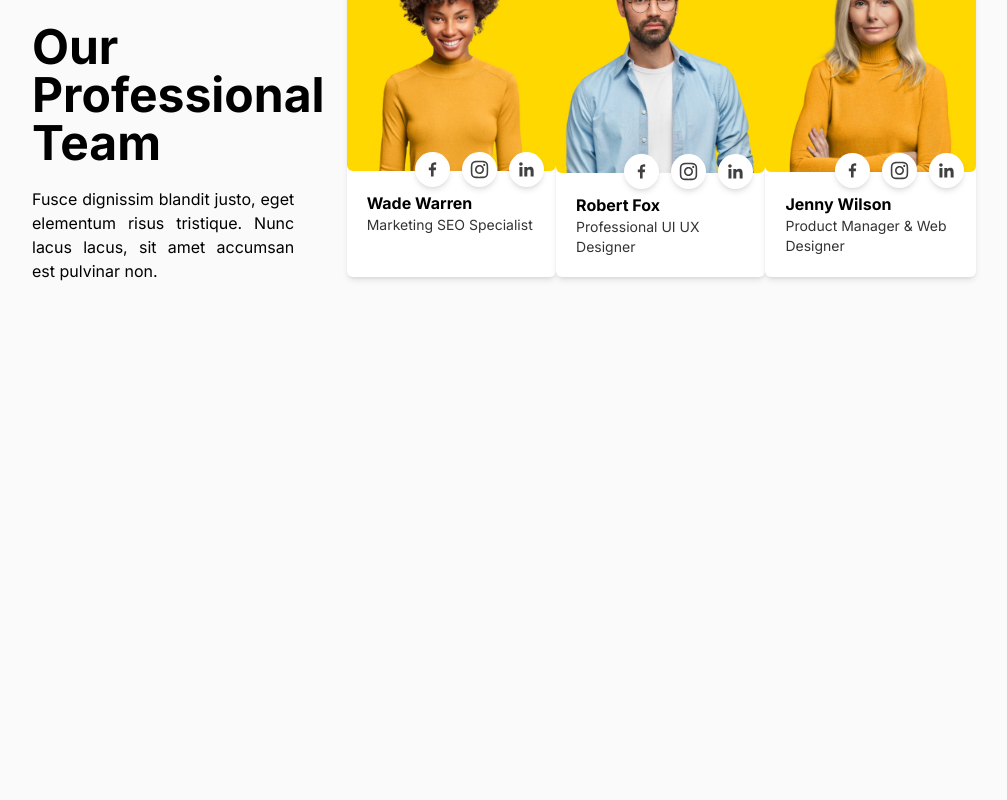
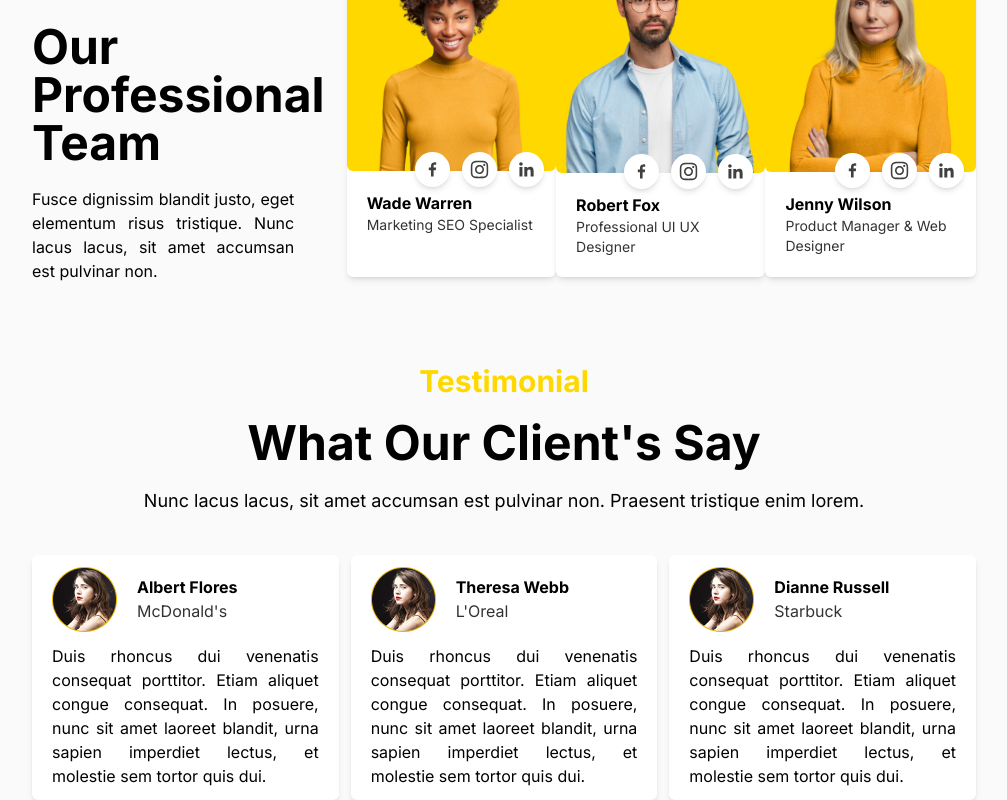
Before and after one commit to dennyshuda/agency, a React (Vite) app: page / in a window 1280 px wide. Shown: the part 4960-5760 px from the top of the page, without its empty margins (136-1143 px from the left). Before the commit the page ends 5283 px from the top, so only its background shows below. Built offline with nearby package versions, Linux system fonts and the light colour scheme.

Commit message:
feat: create testimonial

```diff
--- a/src/App.tsx
+++ b/src/App.tsx
@@ -5,6 +5,7 @@ import Price from "./components/Price";
 import Project from "./components/Project";
 import Services from "./components/Services";
 import Team from "./components/Team";
+import Testimonial from "./components/Testimonial";
 
 function App() {
   return (
@@ -16,6 +17,7 @@ function App() {
         <Project />
         <Price />
         <Team />
+        <Testimonial />
       </Layout>
     </div>
   );
--- /dev/null
+++ b/src/components/Testimonial.tsx
@@ -0,0 +1,61 @@
+export default function Testimonial() {
+  const clients = [
+    {
+      name: "Albert Flores",
+      image: "./testimonial/person.png",
+      company: "McDonald's",
+      comment:
+        "Duis rhoncus dui venenatis consequat porttitor. Etiam aliquet congue consequat. In posuere, nunc sit amet laoreet blandit, urna sapien imperdiet lectus, et molestie sem tortor quis dui.",
+    },
+    {
+      name: "Theresa Webb",
+      image: "./testimonial/person.png",
+      company: "L'Oreal",
+      comment:
+        "Duis rhoncus dui venenatis consequat porttitor. Etiam aliquet congue consequat. In posuere, nunc sit amet laoreet blandit, urna sapien imperdiet lectus, et molestie sem tortor quis dui.",
+    },
+    {
+      name: "Dianne Russell",
+      image: "./testimonial/person.png",
+      company: "Starbuck",
+      comment:
+        "Duis rhoncus dui venenatis consequat porttitor. Etiam aliquet congue consequat. In posuere, nunc sit amet laoreet blandit, urna sapien imperdiet lectus, et molestie sem tortor quis dui.",
+    },
+  ];
+
+  return (
+    <div className="mt-10">
+      <div className="font-bold mx-auto text-center my-10 space-y-5">
+        <h2 className="text-first text-3xl">Testimonial</h2>
+        <h1 className="text-5xl">What Our Client's Say</h1>
+        <p className="font-normal text-lg">
+          Nunc lacus lacus, sit amet accumsan est pulvinar non. Praesent
+          tristique enim lorem.
+        </p>
+      </div>
+      <div>
+        <div className="flex justify-between gap-3">
+          {clients.map((client, index) => {
+            return (
+              <div
+                key={index}
+                className="max-w-md py-3 px-5 bg-white shadow-md rounded-md space-y-3"
+              >
+                <div className="flex gap-5 items-center">
+                  <div>
+                    <img src={client.image} alt={client.name} />
+                  </div>
+                  <div>
+                    <h1 className="font-bold">{client.name}</h1>
+                    <h2 className="opacity-80">{client.company}</h2>
+                  </div>
+                </div>
+                <div className="text-justify">{client.comment}</div>
+              </div>
+            );
+          })}
+        </div>
+      </div>
+    </div>
+  );
+}
```
